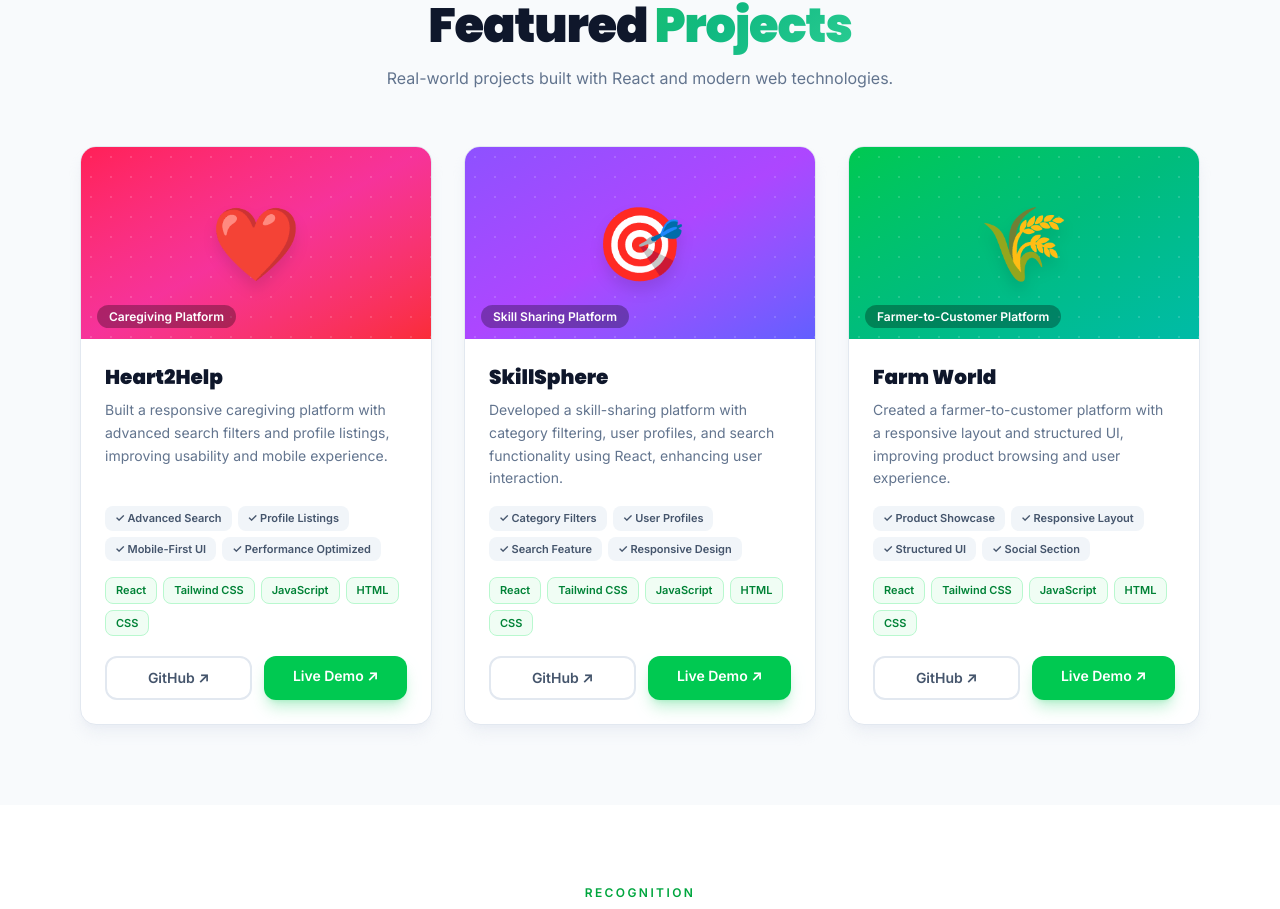
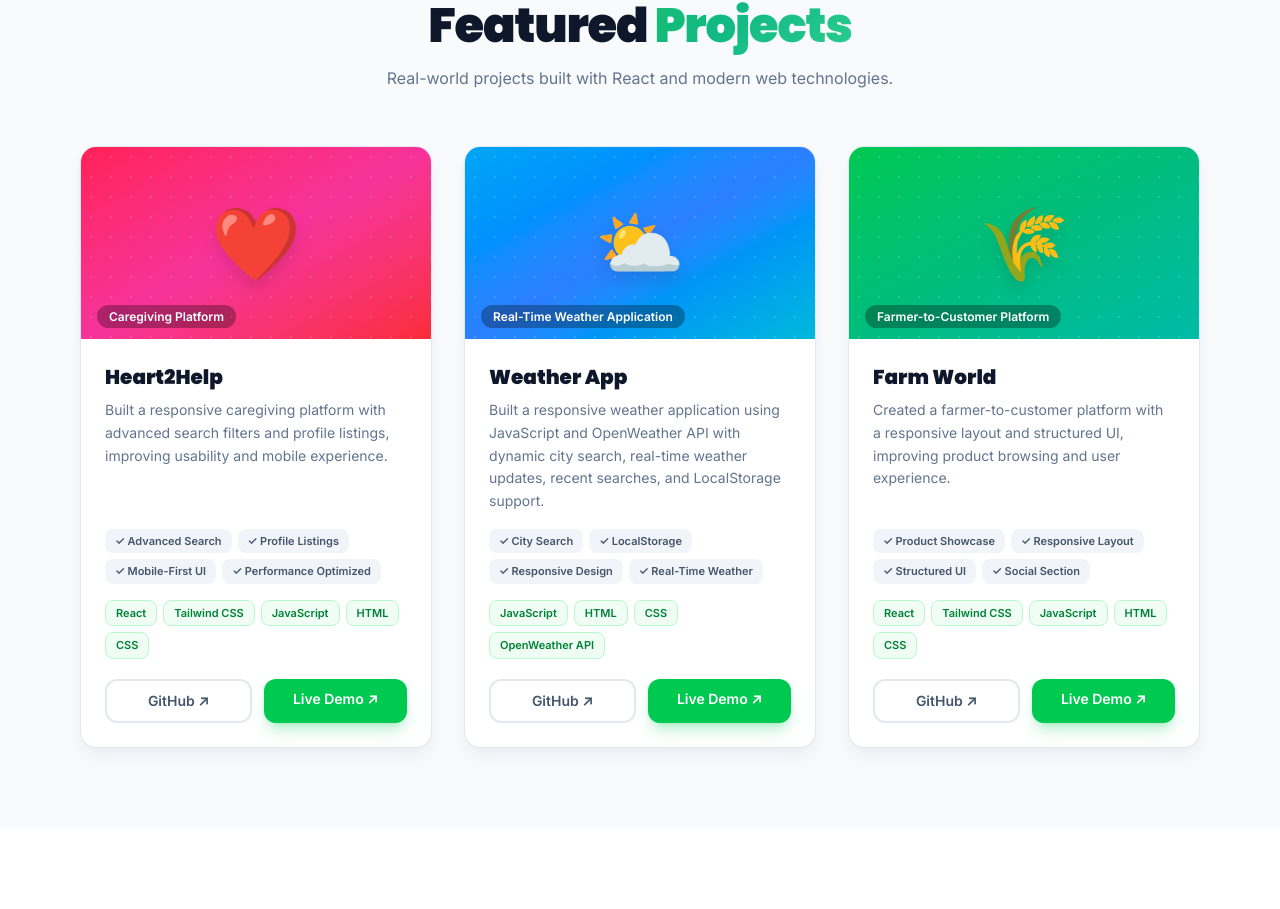
Before and after one commit to amansharma073/aman-portfolio, a React (Vite) app: page / in a window 1280 px wide. Shown: the part 2232-3141 px from the top of the page. Built offline with nearby package versions, Linux system fonts and the light colour scheme.

Commit message:
Updated weather app project section

```diff
--- a/src/components/Projects.tsx
+++ b/src/components/Projects.tsx
@@ -12,17 +12,17 @@ const projects = [
     github: 'https://github.com/amansharma073/Heart2Help',
     live: 'https://heart2-help-rust.vercel.app',
   },
-  {
-    title: 'SkillSphere',
-    subtitle: 'Skill Sharing Platform',
-    desc: 'Developed a skill-sharing platform with category filtering, user profiles, and search functionality using React, enhancing user interaction.',
-    tags: ['React', 'Tailwind CSS', 'JavaScript', 'HTML', 'CSS'],
-    gradient: 'from-violet-500 via-purple-500 to-indigo-500',
-    icon: '🎯',
-    features: ['Category Filters', 'User Profiles', 'Search Feature', 'Responsive Design'],
-    github: 'https://github.com/amansharma073/SkillSphere',
-    live: 'https://skillsphere-one-ivory.vercel.app/',
-  },
+{
+  title: 'Weather App',
+  subtitle: 'Real-Time Weather Application',
+  desc: 'Built a responsive weather application using JavaScript and OpenWeather API with dynamic city search, real-time weather updates, recent searches, and LocalStorage support.',
+  tags: ['JavaScript', 'HTML', 'CSS', 'OpenWeather API'],
+  gradient: 'from-sky-500 via-blue-500 to-cyan-500',
+  icon: '⛅',
+  features: ['City Search', 'LocalStorage', 'Responsive Design', 'Real-Time Weather'],
+  github: 'https://github.com/amansharma073/weather-app',
+  live: 'https://weather-app-phi-seven-72.vercel.app/',
+},
   {
     title: 'Farm World',
     subtitle: 'Farmer-to-Customer Platform',
```
